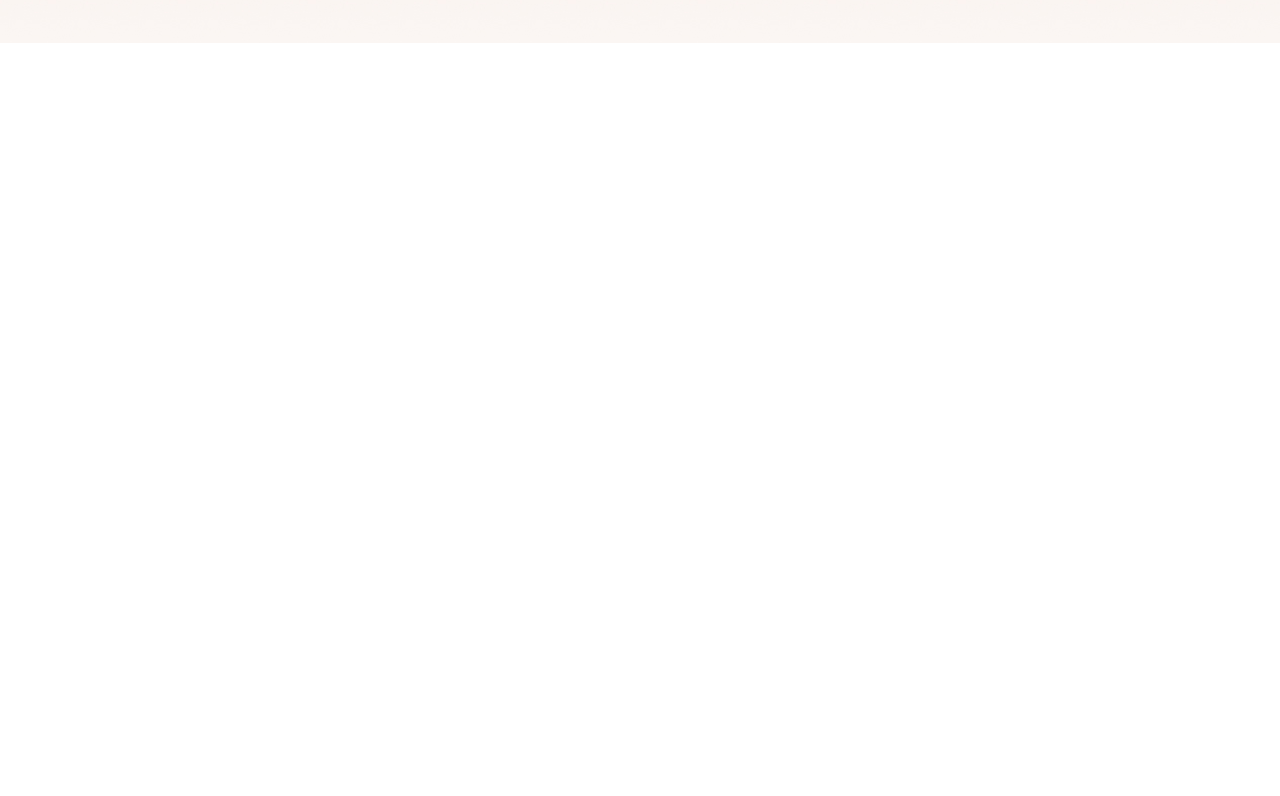
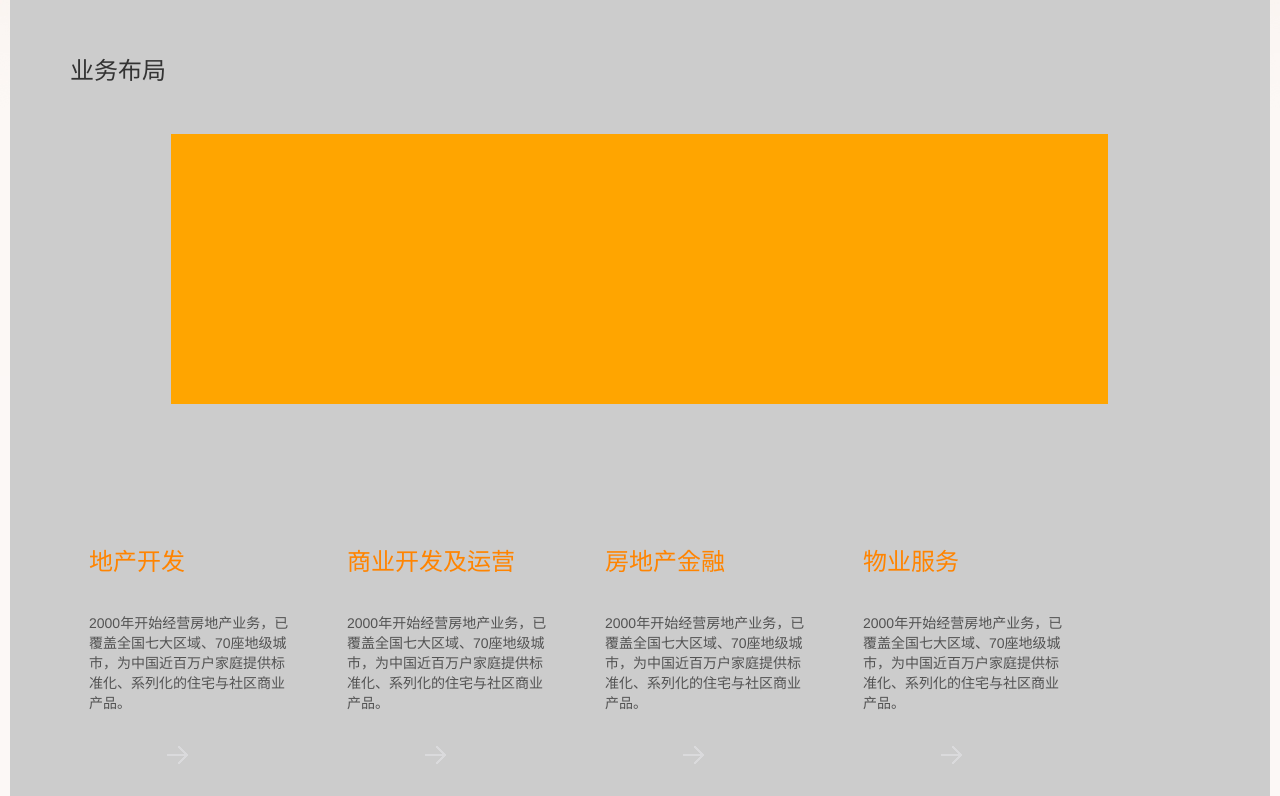
Before and after one commit to LRJ09/hengda, a Vue app: page /jtgk in a window 1280 px wide. Shown: the part 724-1520 px from the top of the page. Before the commit the page ends 800 px from the top, so only its background shows below. Built offline with nearby package versions, Linux system fonts and the light colour scheme.

Commit message:
第三次提交

```diff
--- a/src/App.vue
+++ b/src/App.vue
@@ -13,6 +13,7 @@
   margin: 0;
   padding: 0;
   box-sizing: border-box;
+  list-style: none;
 }
 #app {
   font-family: Avenir, Helvetica, Arial, sans-serif;
--- a/src/views/GroupProfile.vue
+++ b/src/views/GroupProfile.vue
@@ -2,9 +2,8 @@
   <el-container class="container">
       <!-- 顶部 -->
     <el-header class="nav">Header</el-header>
+     <!-- 中间主体 -->
 
-
-    <!-- 中间主体 -->
       <el-container class="about" >
           <!-- 中间主体导航 -->
           <el-row class="sub_nav">
@@ -29,12 +28,13 @@
             <el-row>
               <el-main class="message_l">
                   <el-main class="message_l_title">
-                  <el-main style="display:block;margin-bottom:70px;padding-top:100px">
-                    <h1 style="font-size:72px;display:inline-block;">ABOUT</h1>
-                    <h1 style="color: #ff8400;font-size:72px;display:inline-block;padding-top:100">GEMDALE</h1>
-                  </el-main>
+                    <div class="e-box">
+                      </div>
+                      <h1 style="font-size:72px;display:inline-block;">For </h1>
+                      <h1 style="color: #ff8400;font-size:72px;display:inline-block;padding-top:100">Evergrande</h1>
+
                     <el-main style="display:block;margin-bottom:22px">
-                  <h2 style="color: #ff8400;font-size:45px;float: left;">SINCE 1988</h2>
+                    <h2 style="color: #ff8400;font-size:45px;float: left;">SINCE 1996</h2>
                     </el-main>
                     <el-main style="margin-bottom:12px">
                       <h4 style="font-size:24px;float: left;">恒大集团</h4>
@@ -45,13 +45,66 @@
                   </el-main>
               </el-main>
               <el-main class="message_r">
+                <div class="img-box"></div>
                 <img src="../assets/images/title.jpg" alt="" style="display: inline-block;vertical-align:bottom">
                 <div class="wr"></div>
               </el-main>
             </el-row>
+            <el-row>
+
+            </el-row>
           </el-main>
       </el-container>
+      <el-container class="businesslayout">
+        <!-- 业务布局 -->
+        <el-header style="font-size:24px;color:#333;line-height:30px;margin-bottom:18px">
+                  业务布局
+        </el-header>
 
+        <el-main class="qiu">
+
+        </el-main>
+        <el-main class="picScroll-left" >
+           <ul>
+             <li style="width:222px;margin:18px;float: left;">
+               <div style="margin:0 0 35px 21px;font-size:24px;color:#ff8400; ">地产开发</div>
+              <div style="margin:0 0 10px 21px;color:#535353;font-size:14px;">
+                 <p>2000年开始经营房地产业务，已覆盖全国七大区域、70座地级城市，为中国近百万户家庭提供标准化、系列化的住宅与社区商业产品。</p>
+              </div>
+              <a href="javascript:;" class="e_btn">
+                <span class="seat"></span>
+              </a>
+             </li>
+           <li style="width:222px;margin:18px;float: left;">
+               <div style="margin:0 0 35px 21px;font-size:24px;color:#ff8400; ">商业开发及运营</div>
+              <div style="margin:0 0 10px 21px;color:#535353;font-size:14px;">
+                 <p>2000年开始经营房地产业务，已覆盖全国七大区域、70座地级城市，为中国近百万户家庭提供标准化、系列化的住宅与社区商业产品。</p>
+              </div>
+              <a href="javascript:;" class="e_btn">
+                <span class="seat"></span>
+              </a>
+             </li> <li style="width:222px;margin:18px;float: left;">
+               <div style="margin:0 0 35px 21px;font-size:24px;color:#ff8400; ">房地产金融</div>
+              <div style="margin:0 0 10px 21px;color:#535353;font-size:14px;">
+                 <p>2000年开始经营房地产业务，已覆盖全国七大区域、70座地级城市，为中国近百万户家庭提供标准化、系列化的住宅与社区商业产品。</p>
+              </div>
+              <a href="javascript:;" class="e_btn">
+                <span class="seat"></span>
+              </a>
+             </li>
+              <li style="width:222px;margin:18px;float: left;">
+               <div style="margin:0 0 35px 21px;font-size:24px;color:#ff8400; ">物业服务</div>
+              <div style="margin:0 0 10px 21px;color:#535353;font-size:14px;">
+                 <p>2000年开始经营房地产业务，已覆盖全国七大区域、70座地级城市，为中国近百万户家庭提供标准化、系列化的住宅与社区商业产品。</p>
+              </div>
+              <a href="javascript:;" class="e_btn">
+                <span class="seat"></span>
+              </a>
+             </li>
+           </ul>
+        </el-main>
+
+      </el-container>
 
 
       <!-- 底部 -->
@@ -60,6 +113,43 @@
 
 </template>
 <style scoped>
+@keyframes seathover{
+  100%{
+     background-color: #ff8400;
+     left: 100%;
+     width: 100%;
+  }
+}
+@keyframes seatshadow{
+  0%{
+  left: 0;
+  width: 100px;
+  }
+}
+@keyframes box {
+  100%{
+  background-color: #ff8400;
+  left: 100%;
+  width: 100%;
+  }
+  0%{
+  left: 0;
+  width: 100px;
+  }
+}
+@keyframes img-box{
+  100%{
+  background-color: #ff8400;
+  left: 100%;
+  width: 100%;
+  height: 100%;
+  }
+  0%{
+  left: 0;
+  width: 100px;
+  height: 100%;
+  }
+}
 .el-main{
   padding: 0;
 }
@@ -73,7 +163,6 @@
 .about{
   padding: 70px 0 200px;
   margin-bottom:60px ;
-  width: 100%;
   width: 1260px;
   height: 100%;
   margin: 0 auto;
@@ -110,10 +199,26 @@
   padding-top:100 ;
   padding: 0;
   display: inline-block;
+  position: relative;
+  overflow: hidden;
+}
+.e-box{
+  position: absolute;
+  display:block;
+  margin-bottom:70px;
+  padding-top:100px;
+  height: 58px;
+  line-height: 58px;
+  animation: box 3s;
 }
 .message_r{
   position: relative;
   float:right;
+  overflow: hidden;
+}
+.img-box{
+  position: absolute;
+  animation: img-box 3s;
 }
 .wr{
   position: absolute;
@@ -123,6 +228,52 @@
   height: 230px;
   background-color: #fff;
   display: block;
+}
+/* 业务布局 */
+.businesslayout{
+  width: 1260px;
+  background-color: #ccc;
+  display: block;
+  margin: 0 auto;
+  margin-top:40px;
+  padding: 57px 40px 93px;
+}
+.qiu{
+  background-color: orange;
+  margin-left: 121px;
+  height: 270px;
+  margin-bottom:120px;
+  width: 937px;
+}
+.picScroll-left{
+  position: relative;
+}
+.e_btn{
+  position: relative;
+  display:block;
+  padding: 2px;
+  width: 61px;
+  height: 61px;
+  border: 0 none;
+  overflow: hidden;
+  margin: 0 auto;
+  visibility: visible;
+  animation-delay: 1s;
+}
+.seat{
+  background: url("../assets/images/next2.png")no-repeat 18px center;
+  width: 100%;
+  height: 100%;
+  position: absolute;
+  left: 0;
+  right: 0;
+  line-height: 61px;
+}
+.seat:hover{
+  animation: seathover 2s;
+}
+.seat::shadow{
+  animation: seatshadow 2s;
 }
 .el-footer{
     padding: 0;
```
Also changed, not shown: src/assets/images/next2.png (added). Lines whose indentation alone changed are shown as unchanged.
